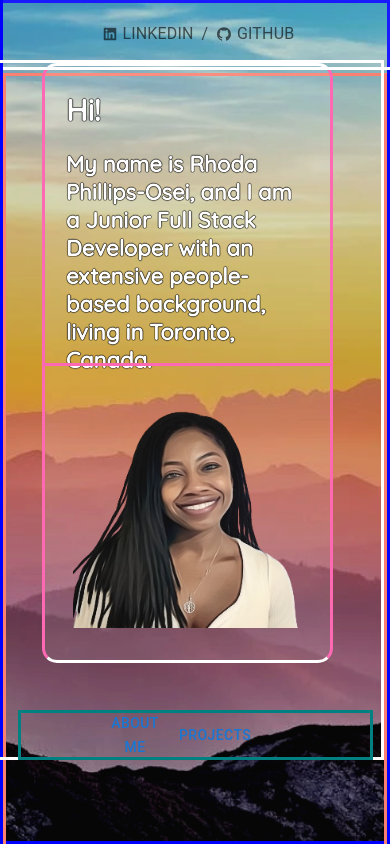
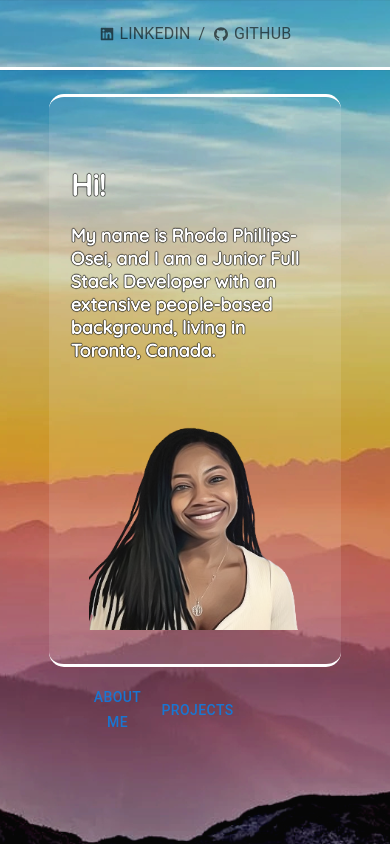
Before and after one commit to rphillipsosei/rhoda-portfolio, a Next.js app: page / in a window 390 px wide. Shown: the top 844 px of the page. Built offline with nearby package versions, Linux system fonts and the light colour scheme; a web font is replaced by a local one.

Commit message:
arrange divs on 400px to fit screen

```diff
--- a/pages/index.js
+++ b/pages/index.js
@@ -38,7 +38,7 @@ export default function Home() {
 
         <Nav />
         <div className={styles.homecontents}>
-          <Grid container spacing={2} className={styles.textimage}>
+          {/* <Grid container spacing={2} className={styles.textimage}> */}
             <div className={styles.divcombiner}>
               <Grid lg={3.5} md={4.5} className={styles.leftsidehome}>
                 <Item>
@@ -77,7 +77,7 @@ export default function Home() {
                 </Item>
               </Grid>
             </div>
-          </Grid>
+          {/* </Grid> */}
           <div className={styles.btnrow}>
             <div className={styles.homebtns}>
               <Link href="/#about">
--- a/styles/Home.module.css
+++ b/styles/Home.module.css
@@ -16,7 +16,7 @@
 }
 .divcombiner {
   display: flex;
-  border: 3px solid white;
+  /* border: 3px solid greenyellow; */
   flex-direction: row;
   justify-content: center;
   width: 100%;
@@ -25,7 +25,7 @@
 }
 .container {
   height: 100vh;
-  border: 3px solid blue
+  /* border: 3px solid blue */
 }
 .navicon {
   margin-right: 0.3rem;
@@ -58,13 +58,13 @@
 }
 
 .homecontents {
-  border: 3px solid salmon;
+  /* border: 3px solid salmon; */
   background-repeat: no-repeat;
   background-size: cover;
   height: 93%;
   display: flex;
-  align-items: center;
-  justify-content: center;
+  /* align-items: center; */
+  /* justify-content: center; */
   flex-direction: column;
   margin-top: 70px;
 }
@@ -80,7 +80,7 @@
   align-items: center;
 } */
 .rightsidehome {
-  border: 3px solid hotpink;
+  /* border: 3px solid hotpink; */
   /* margin-top: 2rem; */
   height: 100%;
   display: flex;
@@ -95,7 +95,7 @@
 }
 
 .leftsidehome {
-  border: 3px solid hotpink;
+  /* border: 3px solid hotpink; */
   height: 100%;
   display: flex;
   align-items: center;
@@ -143,7 +143,7 @@
 }
 
 .btnrow {
-  border: 3px solid teal;
+  /* border: 3px solid teal; */
   width: 355px;
   justify-content: center;
   display: flex;
@@ -197,9 +197,9 @@
     margin-top: 0;
   }
 
-  .textimage {
+  /* .textimage {
     height: 600px;
-  }
+  } */
 }
 
 @media screen and (max-width: 1415px) {
@@ -249,9 +249,9 @@
   .homecontents {
     justify-content: flex-start;
   }
-  .textimage {
+  /* .textimage {
     margin-top: 15rem;
-  }
+  } */
 
   .imgcontainer {
     width: 290px;
@@ -281,13 +281,13 @@
   .homecontents {
     height: 100%;
   }
-  .textimage {
+  /* .textimage {
     width: 100%;
     height: 700px;
     margin-top: 0rem;
     display: flex;
     justify-content: flex-start;
-  }
+  } */
 
   .divcombiner {
     height: 700px;
@@ -338,9 +338,25 @@
 }
 
 @media screen and (max-width: 400px) {
+
+  .leftsidehome {
+    font-size: 18px;
+max-height:50%;
+  }
+
+  .rightsidehome {
+    /* align-items: flex-end; */
+    max-height: 47%;
+  }
+
+  .divcombiner {
+    max-height: 70%;
+    /* margin-bottom: 0.5rem; */
+    margin-top: 1.5rem;
+  }
   .imgcontainer {
-    margin-top: 2rem;
-    width: 230px;
+    margin-top: 1.5rem;
+    width: 215px;
   }
 
   .homebtns {
@@ -350,12 +366,20 @@
     font-size: 10px;
     width: 80px;
     height: 50px;
+    margin-left: 0rem
   }
 
-  .textimage {
+  /* .textimage {
     height: 650px;
-  }
+  } */
   .divcombiner {
     justify-content: flex-start;
+    width: 100%;
+    margin-right: 0%
+  }
+
+  .navcontents {
+    font-size: 16px;
+
   }
 }
```
